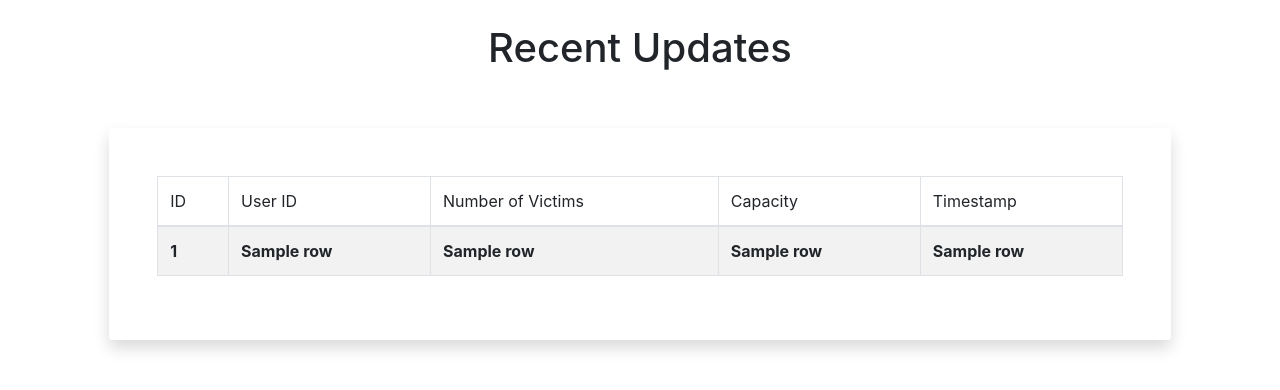
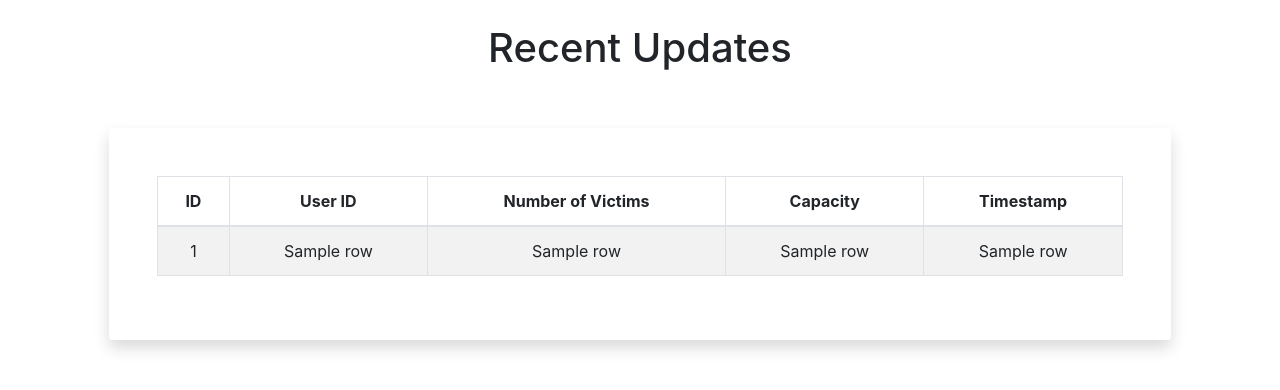
Before and after one commit to tianjiuzuo/duke-data-pipeline, a Flask app: template app/templates/admin_dashboard.html in a window 1280 px wide. Shown: the part 56-446 px from the top of the page. Run offline with Flask 2, Linux system fonts and the light colour scheme; the template is opened without the code that fills it: most values are stand-ins (such as "Sample title", 1, 10 or a date in 2020); some libraries are stand-ins or nearby versions.

Commit message:
Updated table styling

```diff
--- a/app/templates/admin_dashboard.html
+++ b/app/templates/admin_dashboard.html
@@ -9,8 +9,8 @@
         <div class="card rounded shadow border-0">
             <div class="card-body p-5 bg-white rounded">
                 <div class="table-responsive">
-                    <table id="admin-dashboard" style="width:100%" class="table table-striped table-bordered">
-                        <thead>
+                    <table id="admin-dashboard" style="width:100%; text-align:center" class="table table-striped table-bordered">
+                        <thead style="font-weight:bold">
                         <td>ID</td>
                         <td>User ID</td>
                         <td>Number of Victims</td>
@@ -19,11 +19,11 @@
                         </thead>
                         {% for row in data %}
                         <tr>
-                            <th> {{ row[0] }}</th>
-                            <th> {{ row[1] }}</th>
-                            <th> {{ row[2] }}</th>
-                            <th> {{ row[3] }}</th>
-                            <th> {{ row[4] }}</th>
+                            <th style="font-weight:normal"> {{ row[0] }}</th>
+                            <th style="font-weight:normal"> {{ row[1] }}</th>
+                            <th style="font-weight:normal"> {{ row[2] }}</th>
+                            <th style="font-weight:normal"> {{ row[3] }}</th>
+                            <th style="font-weight:normal"> {{ row[4] }}</th>
                         </tr>
                         {% endfor %}
                     </table>
```
